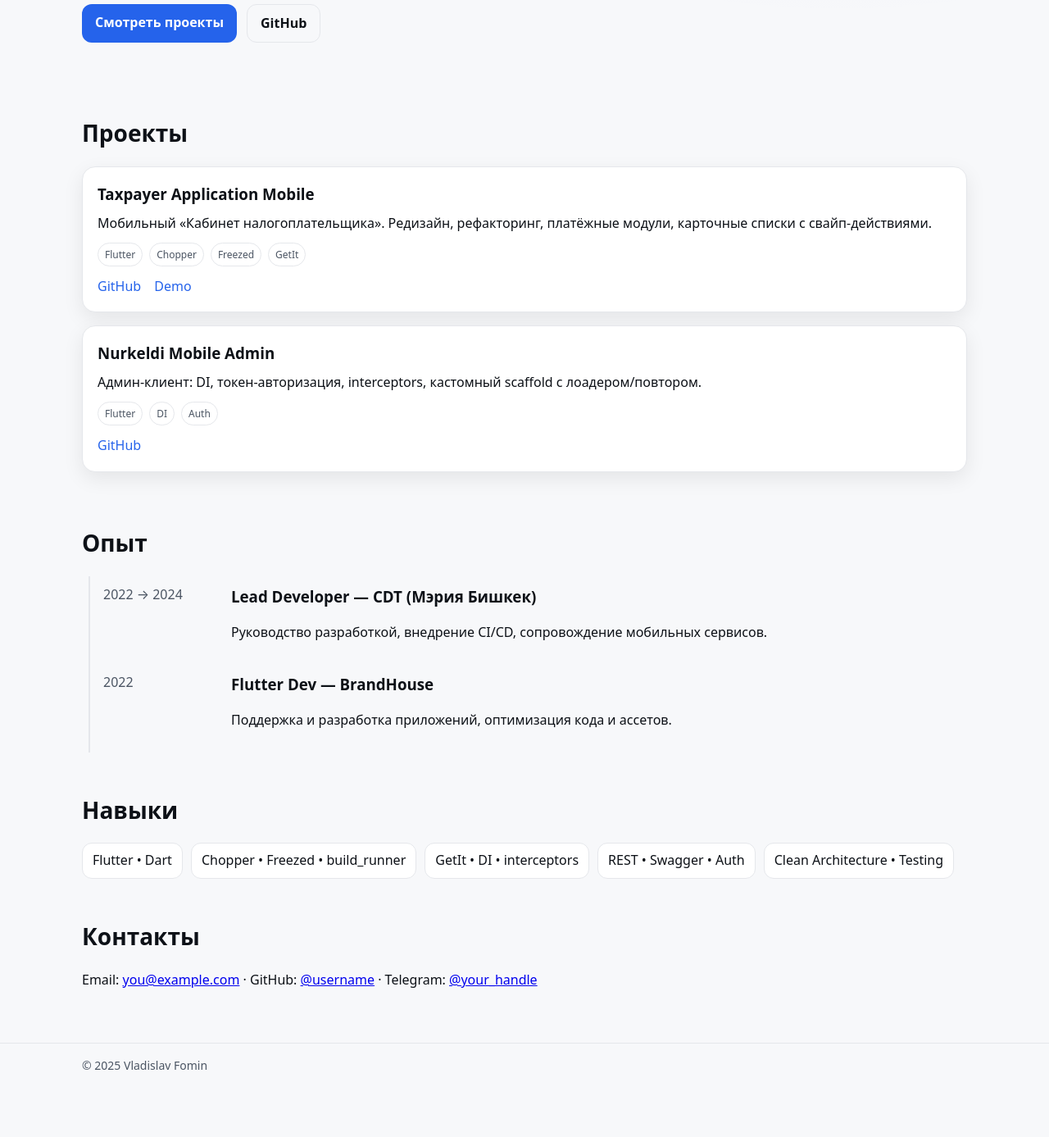
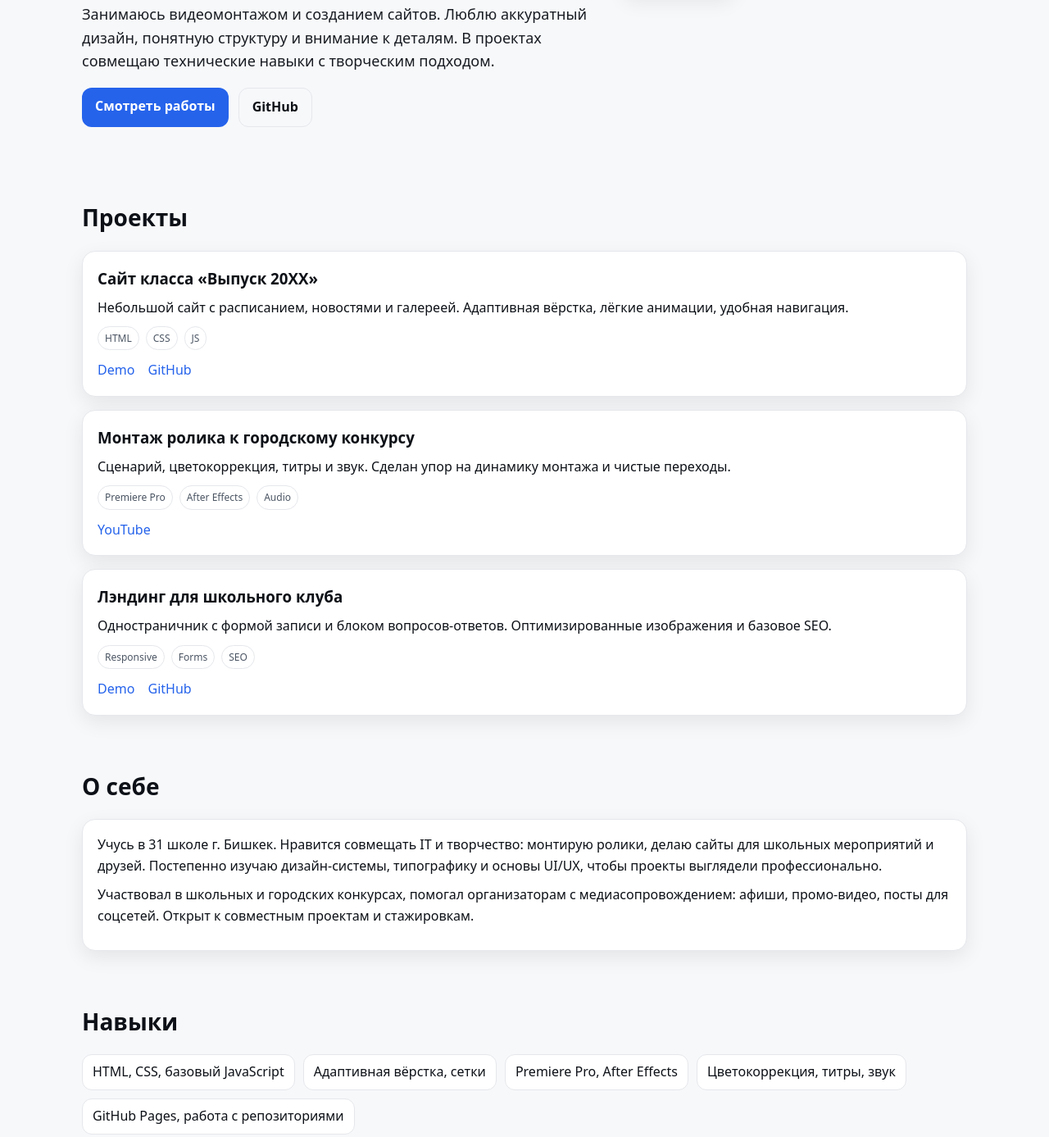
Before and after one commit to vladzevun/fio, a plain HTML site: page index.html in a window 1280 px wide. Shown: the part 299-1686 px from the top of the page at 82% size. Before the commit the page ends 1627 px from the top, so only its background shows below. Drawn offline with Linux system fonts and the light colour scheme.

Commit message:
Update index.html

```diff
--- a/index.html
+++ b/index.html
@@ -3,13 +3,13 @@
 <head>
   <meta charset="utf-8" />
   <meta name="viewport" content="width=device-width, initial-scale=1" />
-  <title>Vladislav Fomin — Flutter Developer</title>
-  <meta name="description" content="Портфолио Flutter-разработчика: проекты, опыт, контакты." />
+  <title>Фомин Ярослав — Портфолио абитуриента</title>
+  <meta name="description" content="Портфолио Фомина Ярослава Анатольевича: школьные проекты, видео-монтаж и сайты." />
   <link rel="icon" href="assets/favicon.png" />
   <link rel="preload" href="styles.css" as="style" />
   <link rel="stylesheet" href="styles.css" />
-  <meta property="og:title" content="Vladislav Fomin — Flutter Developer" />
-  <meta property="og:description" content="Портфолио Flutter-разработчика: проекты, опыт, контакты." />
+  <meta property="og:title" content="Фомин Ярослав — Портфолио" />
+  <meta property="og:description" content="Школьные проекты, видеомонтаж и разработка сайтов. 31 школа, г. Бишкек." />
   <meta property="og:type" content="website" />
   <meta property="og:url" content="https://username.github.io/" />
   <meta property="og:image" content="https://username.github.io/assets/avatar.jpg" />
@@ -18,15 +18,15 @@
   <header class="site-header">
     <div class="container row">
       <div class="brand">
-        <a href="#top" class="logo">VF</a>
+        <a href="#top" class="logo">YF</a>
         <nav class="nav">
           <a href="#projects">Проекты</a>
-          <a href="#experience">Опыт</a>
+          <a href="#about">О себе</a>
           <a href="#skills">Навыки</a>
           <a href="#contact">Контакты</a>
         </nav>
       </div>
-      <a class="cta" href="mailto:you@example.com">Связаться</a>
+      <a class="cta" href="#contact">Связаться</a>
     </div>
   </header>
 
@@ -34,19 +34,19 @@
     <!-- hero -->
     <section class="hero container">
       <div class="hero-text">
-        <h1>Vladislav Fomin</h1>
-        <p class="subtitle">Flutter Developer • Bishkek</p>
+        <h1>Фомин Ярослав Анатольевич</h1>
+        <p class="subtitle">Абитуриент · 31 школа, Бишкек</p>
         <p class="lead">
-          Делаю быстрые и надёжные мобильные приложения на Flutter.
-          Интересуюсь архитектурой, DI, генераторами кода и качеством UI.
+          Занимаюсь видеомонтажом и созданием сайтов. Люблю аккуратный дизайн, понятную структуру и внимание к деталям.
+          В проектах совмещаю технические навыки с творческим подходом.
         </p>
         <div class="actions">
-          <a class="btn" href="#projects">Смотреть проекты</a>
+          <a class="btn" href="#projects">Смотреть работы</a>
           <a class="btn ghost" href="https://github.com/username" target="_blank" rel="noreferrer">GitHub</a>
         </div>
       </div>
       <div class="hero-media">
-        <img src="assets/avatar.jpg" alt="Фото разработчика" />
+        <img src="assets/avatar.jpg" alt="Фото Ярослава" />
       </div>
     </section>
 
@@ -56,51 +56,54 @@
 
       <article class="card">
         <div class="card-body">
-          <h3>Taxpayer Application Mobile</h3>
-          <p>Мобильный «Кабинет налогоплательщика». Редизайн, рефакторинг, платёжные модули, карточные списки с свайп-действиями.</p>
-          <ul class="tags">
-            <li>Flutter</li><li>Chopper</li><li>Freezed</li><li>GetIt</li>
-          </ul>
+          <h3>Сайт класса «Выпуск 20XX»</h3>
+          <p>Небольшой сайт с расписанием, новостями и галереей. Адаптивная вёрстка, лёгкие анимации, удобная навигация.</p>
+          <ul class="tags"><li>HTML</li><li>CSS</li><li>JS</li></ul>
           <div class="links">
-            <a href="https://github.com/username/taxpayer-app" target="_blank" rel="noreferrer">GitHub</a>
-            <a href="#" target="_blank" rel="noreferrer">Demo</a>
+            <a href="https://username.github.io/class-site/" target="_blank" rel="noreferrer">Demo</a>
+            <a href="https://github.com/username/class-site" target="_blank" rel="noreferrer">GitHub</a>
           </div>
         </div>
       </article>
 
       <article class="card">
         <div class="card-body">
-          <h3>Nurkeldi Mobile Admin</h3>
-          <p>Админ-клиент: DI, токен-авторизация, interceptors, кастомный scaffold с лоадером/повтором.</p>
-          <ul class="tags">
-            <li>Flutter</li><li>DI</li><li>Auth</li>
-          </ul>
+          <h3>Монтаж ролика к городскому конкурсу</h3>
+          <p>Сценарий, цветокоррекция, титры и звук. Сделан упор на динамику монтажа и чистые переходы.</p>
+          <ul class="tags"><li>Premiere Pro</li><li>After Effects</li><li>Audio</li></ul>
           <div class="links">
-            <a href="https://github.com/username/nurkeldi-mobile-admin" target="_blank" rel="noreferrer">GitHub</a>
+            <a href="https://youtu.be/xxxxxxx" target="_blank" rel="noreferrer">YouTube</a>
           </div>
         </div>
       </article>
 
-      <!-- Добавляй ещё карточки по образцу -->
+      <article class="card">
+        <div class="card-body">
+          <h3>Лэндинг для школьного клуба</h3>
+          <p>Одностраничник с формой записи и блоком вопросов-ответов. Оптимизированные изображения и базовое SEO.</p>
+          <ul class="tags"><li>Responsive</li><li>Forms</li><li>SEO</li></ul>
+          <div class="links">
+            <a href="https://username.github.io/club-landing/" target="_blank" rel="noreferrer">Demo</a>
+            <a href="https://github.com/username/club-landing" target="_blank" rel="noreferrer">GitHub</a>
+          </div>
+        </div>
+      </article>
     </section>
 
-    <!-- experience -->
-    <section id="experience" class="section container">
-      <h2>Опыт</h2>
-      <div class="timeline">
-        <div class="timeline-item">
-          <div class="time">2022 → 2024</div>
-          <div class="content">
-            <h3>Lead Developer — CDT (Мэрия Бишкек)</h3>
-            <p>Руководство разработкой, внедрение CI/CD, сопровождение мобильных сервисов.</p>
-          </div>
-        </div>
-        <div class="timeline-item">
-          <div class="time">2022</div>
-          <div class="content">
-            <h3>Flutter Dev — BrandHouse</h3>
-            <p>Поддержка и разработка приложений, оптимизация кода и ассетов.</p>
-          </div>
+    <!-- about -->
+    <section id="about" class="section container">
+      <h2>О себе</h2>
+      <div class="card">
+        <div class="card-body">
+          <p>
+            Учусь в 31 школе г.&nbsp;Бишкек. Нравится совмещать IT и творчество: монтирую ролики,
+            делаю сайты для школьных мероприятий и друзей. Постепенно изучаю дизайн-системы,
+            типографику и основы UI/UX, чтобы проекты выглядели профессионально.
+          </p>
+          <p>
+            Участвовал в школьных и городских конкурсах, помогал организаторам с медиасопровождением:
+            афиши, промо-видео, посты для соцсетей. Открыт к совместным проектам и стажировкам.
+          </p>
         </div>
       </div>
     </section>
@@ -109,28 +112,28 @@
     <section id="skills" class="section container">
       <h2>Навыки</h2>
       <ul class="skills">
-        <li>Flutter • Dart</li>
-        <li>Chopper • Freezed • build_runner</li>
-        <li>GetIt • DI • interceptors</li>
-        <li>REST • Swagger • Auth</li>
-        <li>Clean Architecture • Testing</li>
+        <li>HTML, CSS, базовый JavaScript</li>
+        <li>Адаптивная вёрстка, сетки</li>
+        <li>Premiere Pro, After Effects</li>
+        <li>Цветокоррекция, титры, звук</li>
+        <li>GitHub Pages, работа с репозиториями</li>
       </ul>
     </section>
 
-    <!-- contacts -->
+    <!-- contact -->
     <section id="contact" class="section container">
       <h2>Контакты</h2>
       <p>
-        Email: <a href="mailto:you@example.com">you@example.com</a> ·
+        Email: <a href="mailto:yaroslav@example.com">yaroslav@example.com</a> ·
         GitHub: <a href="https://github.com/username" target="_blank" rel="noreferrer">@username</a> ·
-        Telegram: <a href="https://t.me/your_handle" target="_blank" rel="noreferrer">@your_handle</a>
+        Telegram: <a href="https://t.me/yaroslav_handle" target="_blank" rel="noreferrer">@yaroslav_handle</a>
       </p>
     </section>
   </main>
 
   <footer class="site-footer">
     <div class="container">
-      © <span id="year"></span> Vladislav Fomin
+      © <span id="year"></span> Фомин Ярослав
     </div>
   </footer>
 
```
